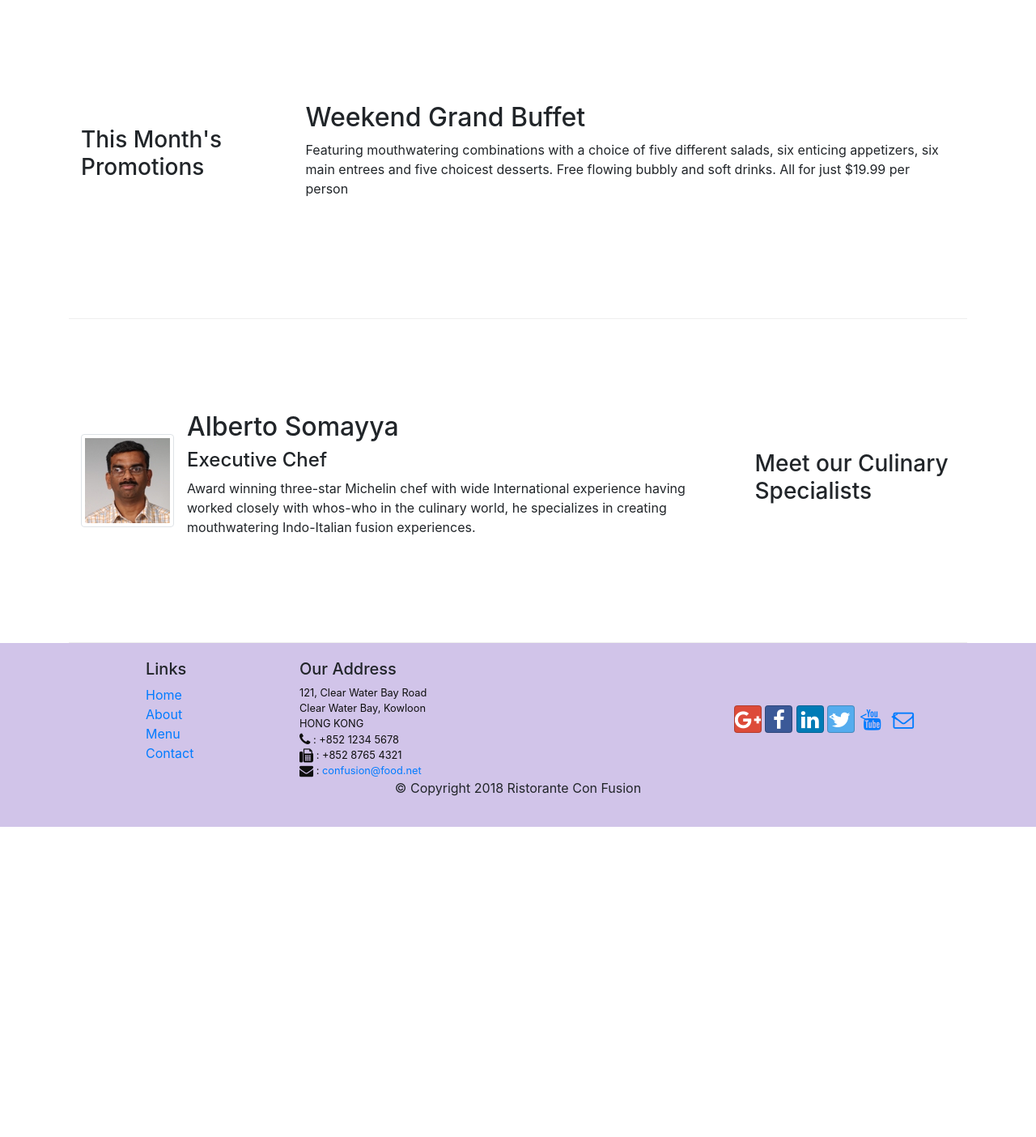
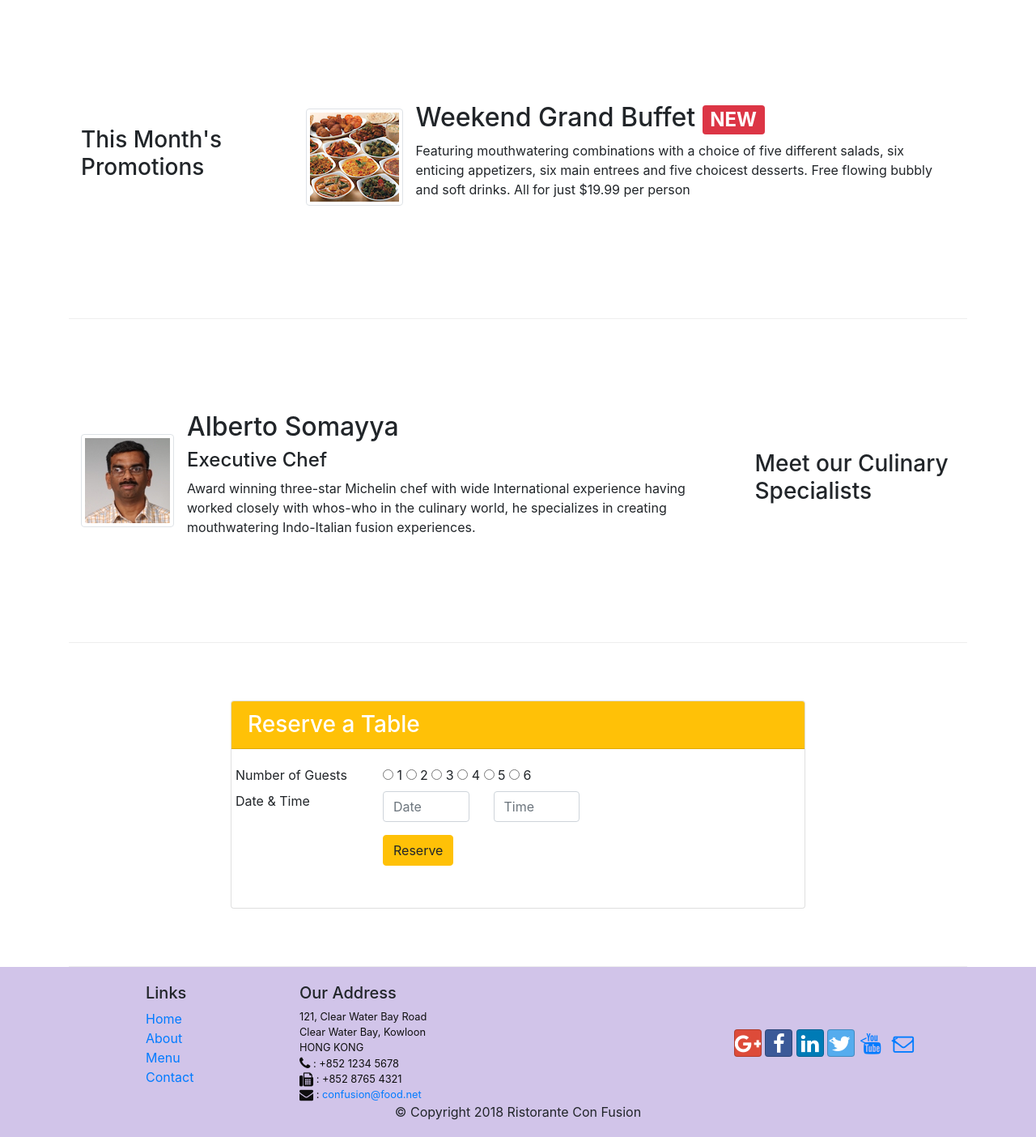
Before and after one commit to saurabhsharan11485/webdev, a website: page index.html in a window 1280 px wide. Shown: the part 740-2144 px from the top of the page at 81% size. Before the commit the page ends 1761 px from the top, so only its background shows below. Drawn offline with nearby package versions, Linux system fonts and the light colour scheme.

Commit message:
Assignment 2

```diff
--- a/index.html
+++ b/index.html
@@ -45,6 +45,9 @@
                 <div class="col-12 col-sm">
                   <img src="img/logo.png" class="img-fluid">
                 </div>
+                <div class="col-12 col-sm">
+                    <a role="button" class="btn btn-warning" href="./index.html#Reserve">Reserve Table</a>
+                </div>
             </div>
         </div>
     </header>
@@ -75,8 +78,14 @@
                 <h3>This Month's Promotions</h3>
             </div>
             <div class="col col-sm col-md">
-                <h2>Weekend Grand Buffet</h2>
-                <p class="d-none d-sm-block">Featuring mouthwatering combinations with a choice of five different salads, six enticing appetizers, six main entrees and five choicest desserts. Free flowing bubbly and soft drinks. All for just $19.99 per person </p>
+              <div class="media">
+                  <img class="d-flex mr-3 img-thumbnail align-self-center"
+                          src="img/buffet.png" alt="Buffet">
+                  <div class="media-body">
+                      <h2 class="mt-0">Weekend Grand Buffet <span class="badge badge-danger">NEW</span></h2>
+                      <p class="d-none d-sm-block">Featuring mouthwatering combinations with a choice of five different salads, six enticing appetizers, six main entrees and five choicest desserts. Free flowing bubbly and soft drinks. All for just $19.99 per person</p>
+                  </div>
+              </div>
             </div>
         </div>
 
@@ -100,6 +109,48 @@
               </div>
             </div>
         </div>
+
+        <div class="row row-content align-items-center justify-content-center">
+          <div class="col-12 col-sm-8 col-md-8" id="Reserve">
+            <div class="card">
+              <h3 class="card-header bg-warning text-white">Reserve a Table</h3>
+              <div class="card-body">
+                  <dl class="row">
+                      <form>
+                        <div class="form-group row">
+                            <label class="col-3">Number of Guests</label>
+                            <div class="col-9">
+                              <label class="radio-inline"><input type="radio" name="optradio">  1 </label>
+                              <label class="radio-inline"><input type="radio" name="optradio">  2 </label>
+                              <label class="radio-inline"><input type="radio" name="optradio">  3 </label>
+                              <label class="radio-inline"><input type="radio" name="optradio">  4 </label>
+                              <label class="radio-inline"><input type="radio" name="optradio">  5 </label>
+                              <label class="radio-inline"><input type="radio" name="optradio">  6 </label>
+                            </div>
+                            <br>
+                            <label class="col-3">Date & Time</label>
+                            <div class="col-9">
+                              <div class="form-group row">
+                                  <div class="col-md-3">
+                                      <input type="text" class="form-control" id="Date" name="Date" placeholder="Date">
+                                  </div>
+                                  <div class="col-md-3">
+                                      <input type="text" class="form-control" id="Time" name="Time" placeholder="Time">
+                                  </div>
+                              </div>
+                            </div>
+                            <div class="col-3"></div>
+                            <div class="col-9">
+                                <button class="btn btn-warning" type="submit">Reserve</button>
+                            </div>
+                        </div>
+
+                      </form>
+                  </dl>
+              </div>
+          </div>
+        </div>
+      </div>
     </div>
 
     <footer class="footer">
```
